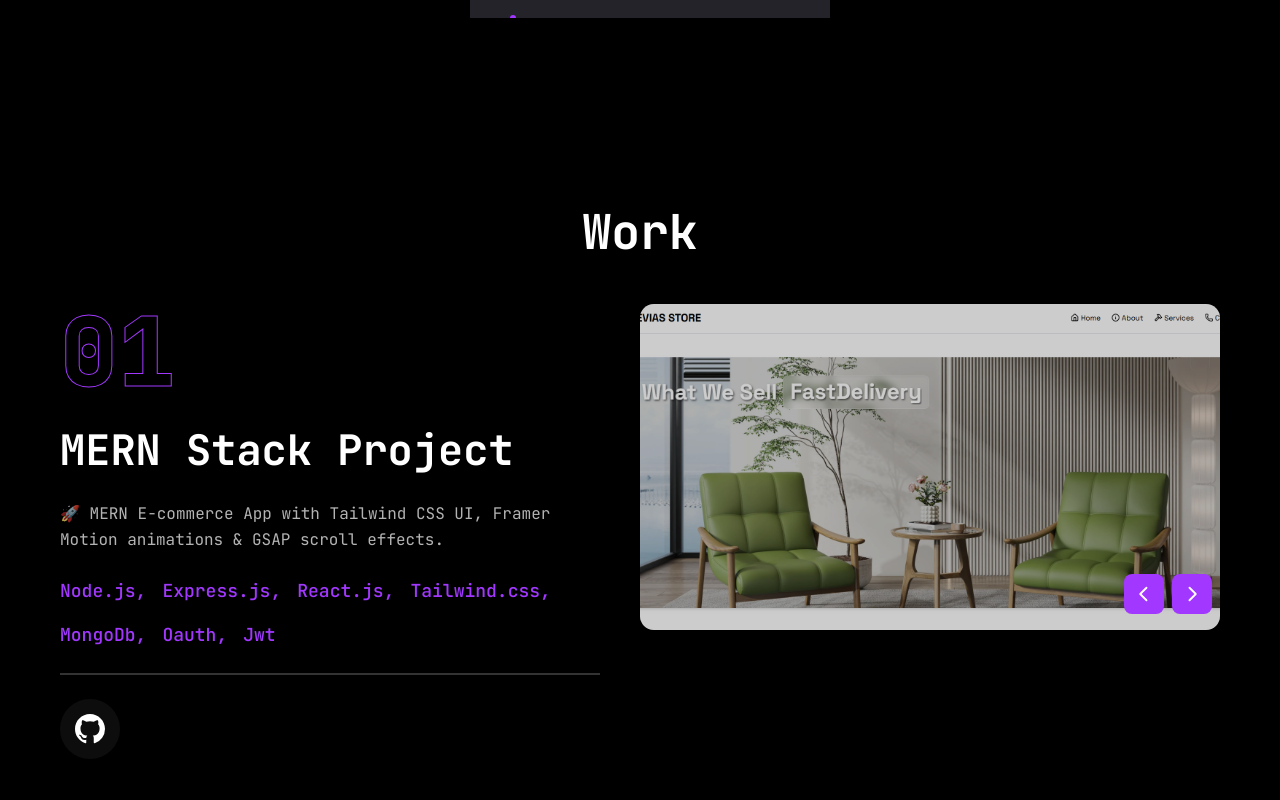
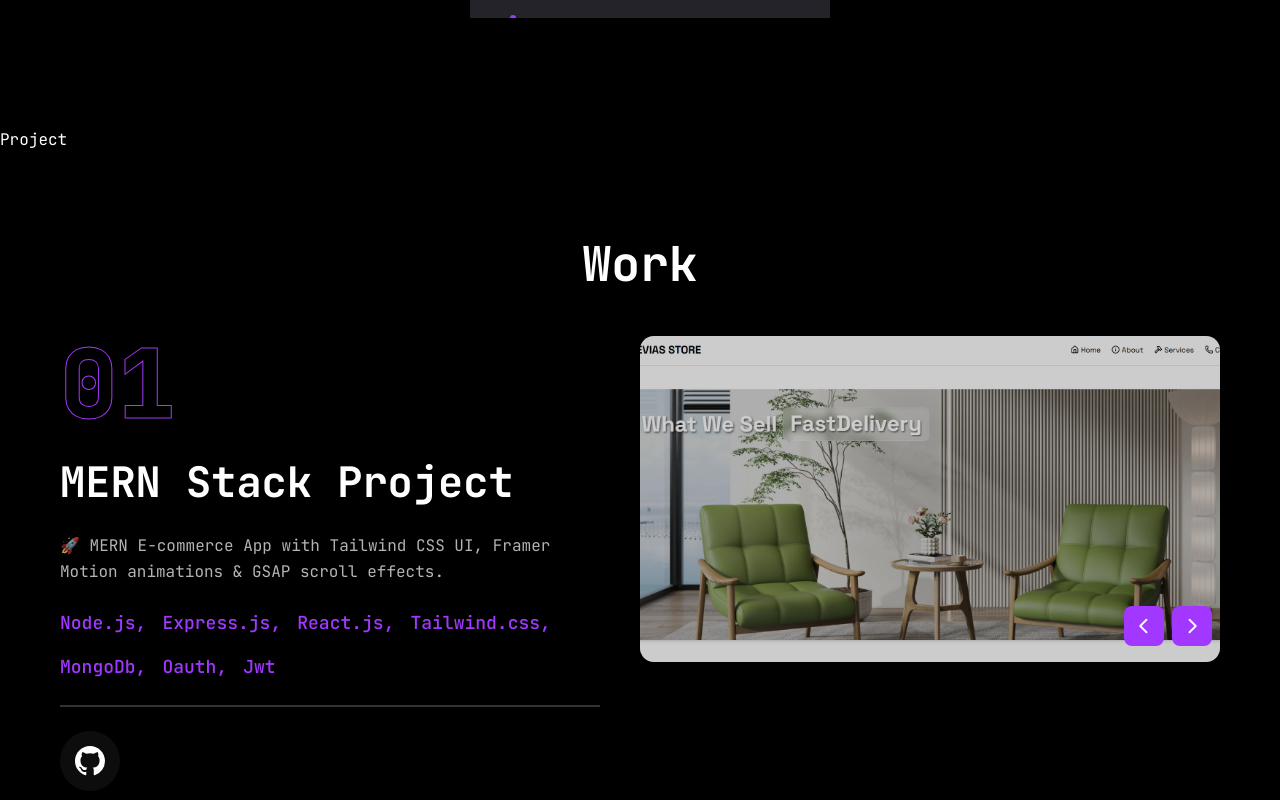
Before and after one commit to elishabhatti/elisha-portfolio, a Next.js app: page / in a window 1280 px wide. Shown: the part 2140-2940 px from the top of the page. Built offline with nearby package versions, Linux system fonts and the light colour scheme.

Commit message:
created project comp

```diff
--- a/app/page.jsx
+++ b/app/page.jsx
@@ -3,6 +3,7 @@
 import Contact from "@/components/pages/Contact";
 import Home from "@/components/pages/Home";
 import Pricing from "@/components/pages/Pricing";
+import Project from "@/components/pages/Project";
 import Resume from "@/components/pages/Resume";
 import Services from "@/components/pages/Services";
 import Work from "@/components/pages/Work";
@@ -20,6 +21,9 @@ const page = () => {
         <Resume />
       </section>
       <section>
+        <Project />
+      </section>
+      <section>
         <Work />
       </section>
       <section>
--- /dev/null
+++ b/components/pages/Project.jsx
@@ -0,0 +1,9 @@
+import React from 'react'
+
+const Project = () => {
+  return (
+    <div>Project</div>
+  )
+}
+
+export default Project
```
